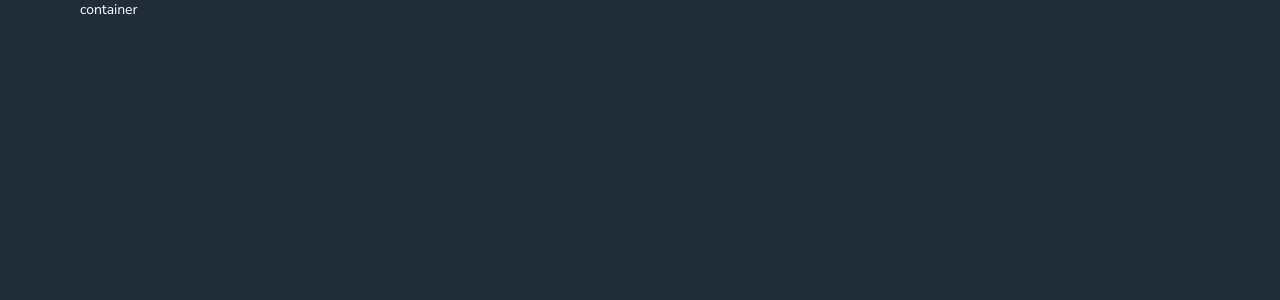
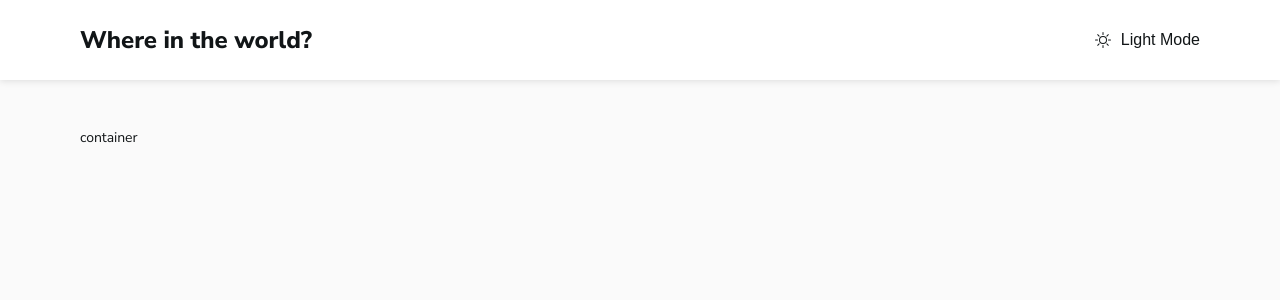
Before and after one commit to codevivi/rest-countries-api-with-color-theme-switcher, a React (Create React App) app: page / in a window 1280 px wide. Shown: the top 300 px of the page. Built offline with nearby package versions, Linux system fonts and the light colour scheme.

Commit message:
header with theme toggler

```diff
--- a/package.json
+++ b/package.json
@@ -8,6 +8,7 @@
     "@testing-library/user-event": "^13.5.0",
     "react": "^18.2.0",
     "react-dom": "^18.2.0",
+    "react-icons": "^4.8.0",
     "react-scripts": "5.0.1",
     "sass": "^1.62.1",
     "web-vitals": "^2.1.4"
--- a/src/App.js
+++ b/src/App.js
@@ -1,13 +1,13 @@
 import { useState } from "react";
-
-//config
-const themes = { dark: "theme-dark", light: "theme-light" };
+import Header from "./components/Header/Header";
+import useTheme from "./hooks/useTheme";
 
 function App() {
-  const [theme, setTheme] = useState(themes.dark);
+  const [theme, toggleTheme] = useTheme();
 
   return (
     <div className={"App " + theme}>
+      <Header toggleTheme={toggleTheme} theme={theme} />
       <div className="container">container</div>
     </div>
   );
--- /dev/null
+++ b/src/components/Header/Header.jsx
@@ -0,0 +1,25 @@
+import { BsMoon, BsSun } from "react-icons/bs";
+function Header({ theme, toggleTheme }) {
+  return (
+    <header className="main-header bg">
+      <div className="container">
+        <h1>Where in the world?</h1>
+        <button className="bg theme-toggler" onClick={() => toggleTheme()}>
+          {theme === "dark" && (
+            <>
+              <BsMoon /> <span>Dark Mode </span>
+            </>
+          )}
+          {theme === "light" && (
+            <>
+              <BsSun />
+              <span> Light Mode</span>
+            </>
+          )}
+        </button>
+      </div>
+    </header>
+  );
+}
+
+export default Header;
--- /dev/null
+++ b/src/config.js
@@ -0,0 +1 @@
+export const themes = { dark: "theme-dark", light: "theme-light" };
--- /dev/null
+++ b/src/hooks/useDarkThemeDetector.js
@@ -0,0 +1,19 @@
+import { useState, useEffect } from "react";
+
+const useDarkThemeDetector = () => {
+  const getCurrentTheme = () => window.matchMedia("(prefers-color-scheme: dark)").matches;
+  const [isDarkTheme, setIsDarkTheme] = useState(getCurrentTheme());
+  console.log(isDarkTheme);
+  const onThemeChange = (e) => {
+    setIsDarkTheme(e.matches);
+  };
+
+  useEffect(() => {
+    const darkThemeMediaQueryListMatch = window.matchMedia("(prefers-color-scheme: dark)");
+    darkThemeMediaQueryListMatch.addEventListener("change", onThemeChange);
+    return () => darkThemeMediaQueryListMatch.removeEventListener("change", onThemeChange);
+  }, []);
+  return isDarkTheme;
+};
+
+export default useDarkThemeDetector;
--- /dev/null
+++ b/src/hooks/useTheme.js
@@ -0,0 +1,19 @@
+import { useEffect, useState } from "react";
+import useDarkThemeDetector from "./useDarkThemeDetector";
+
+function useTheme() {
+  const isDarkTheme = useDarkThemeDetector();
+  const [theme, setTheme] = useState(isDarkTheme ? "dark" : "light");
+
+  const toggleTheme = () => {
+    setTheme((theme) => (theme === "dark" ? "light" : "dark"));
+  };
+
+  useEffect(() => {
+    setTheme((theme) => (isDarkTheme ? "dark" : "light"));
+  }, [isDarkTheme]);
+
+  return [theme, toggleTheme];
+}
+
+export default useTheme;
--- a/src/scss/_base.scss
+++ b/src/scss/_base.scss
@@ -22,6 +22,12 @@ body {
     font-size: 18px;
     font-weight: 700;
   }
+  button {
+    color: inherit;
+    border: none;
+    outline: none;
+    cursor: pointer;
+  }
   .details-page {
     font-size: 16px;
     h1 {
--- /dev/null
+++ b/src/scss/_header.scss
@@ -0,0 +1,24 @@
+.main-header {
+  position: fixed;
+  top: 0;
+  width: 100%;
+  box-shadow: 0px 1px 7px rgba(0, 0, 0, 0.12);
+  .container {
+    height: $header-h;
+    width: 100%;
+    display: flex;
+    justify-content: space-between;
+    align-items: center;
+  }
+
+  .theme-toggler {
+    display: inline-flex;
+    align-items: center;
+    justify-content: space-between;
+    font-size: 12px;
+    gap: 0.6em;
+    @media screen and (min-width: $tablet) {
+      font-size: 1rem;
+    }
+  }
+}
--- a/src/scss/_layout.scss
+++ b/src/scss/_layout.scss
@@ -1,5 +1,10 @@
 .App {
   min-height: 100vh;
+  padding-top: $header-h + $header-mb-s;
+
+  @media screen and (min-width: $tablet) {
+    padding-top: $header-h + $header-mb-l;
+  }
 }
 
 .container {
--- a/src/scss/_themed.scss
+++ b/src/scss/_themed.scss
@@ -1,4 +1,4 @@
-.theme-dark {
+.dark {
   background-color: $dark-bg;
   color: $text-on-dark;
   .bg {
@@ -6,7 +6,7 @@
   }
 }
 
-.theme-light {
+.light {
   background-color: $light-bg;
   color: $text-on-light;
   .bg {
--- a/src/scss/_variables.scss
+++ b/src/scss/_variables.scss
@@ -10,7 +10,7 @@ $text-on-light: hsl(200, 15%, 8%);
 $input-on-light: hsl(0, 0%, 52%);
 
 //sizes width, height
-$header-height: 80px;
+$header-h: 80px;
 $search-w-l: 480px;
 $search-h-l: 56px;
 $search-h-s: 48px;
--- a/src/scss/index.scss
+++ b/src/scss/index.scss
@@ -1,4 +1,5 @@
-@import "./_variables.scss";
-@import "./base.scss";
-@import "./_themed.scss";
-@import "./_layout.scss";
+@import "variables";
+@import "base";
+@import "themed";
+@import "layout";
+@import "header";
```
Also changed, not shown: 1 other file (tests, documents, lock files or other folders).
